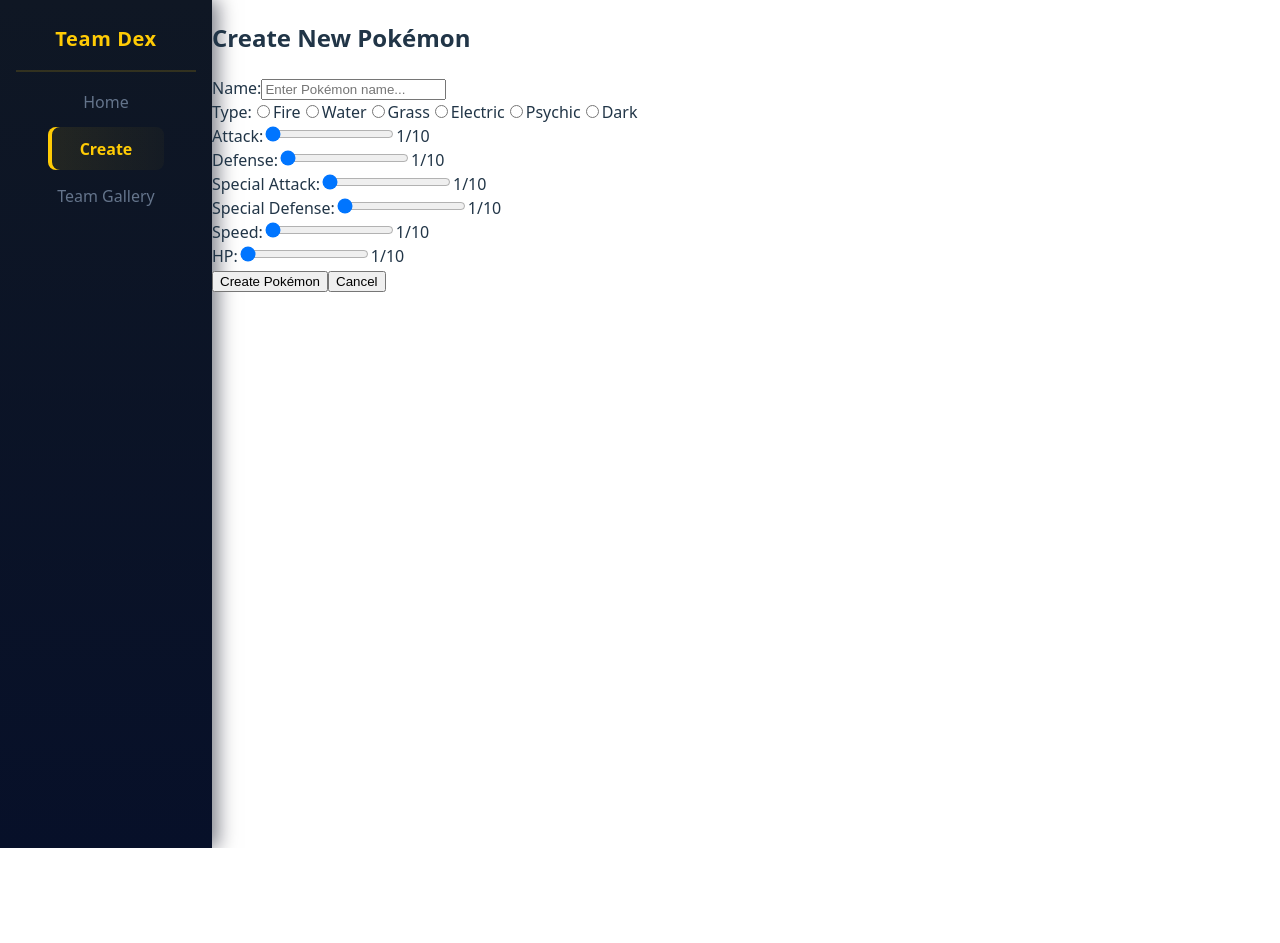
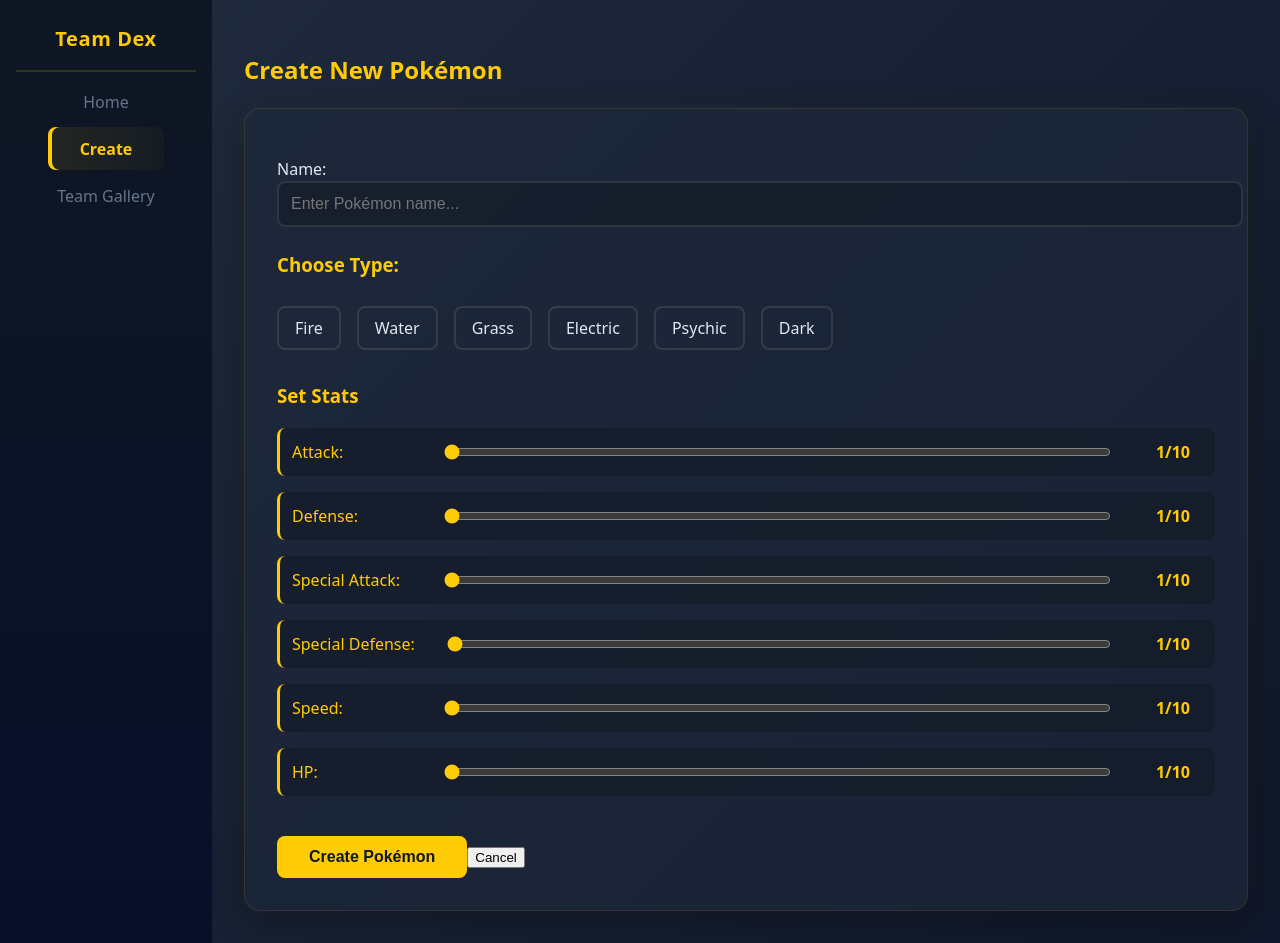
Before and after one commit to anekemuna/team-dex, a React (Vite) app: page /create in a window 1280 px wide. Before the commit the page ends 848 px from the top, so only its background shows below. Built offline with nearby package versions, Linux system fonts and the light colour scheme.

Commit message:
Add Styling for Create Page

```diff
--- /dev/null
+++ b/src/pages/Create.css
@@ -0,0 +1,186 @@
+/* Pokemon-themed Create Form Styles */
+
+/* CSS Custom Properties for Pokemon Types */
+:root {
+  --fire-primary: #ff6b47;
+  --fire-secondary: #ff8a65;
+  --water-primary: #42a5f5;
+  --water-secondary: #64b5f6;
+  --grass-primary: #66bb6a;
+  --grass-secondary: #81c784;
+  --electric-primary: #ffee58;
+  --electric-secondary: #fff176;
+  --psychic-primary: #ab47bc;
+  --psychic-secondary: #ba68c8;
+  --dark-primary: #78909c;
+  --dark-secondary: #90a4ae;
+}
+
+/* Main Container */
+.create {
+  flex: 1;
+  padding: 2rem;
+  background: linear-gradient(135deg, #1e293b, #0f172a);
+  color: #e2e8f0;
+  min-height: 100vh;
+  width: 100vw;
+}
+
+
+/* Type-based color variables */
+.create[data-type="Fire"] {
+  --accent-color: #ff6b47;
+  --accent-light: rgba(255, 107, 71, 0.1);
+}
+
+.create[data-type="Water"] {
+  --accent-color: #42a5f5;
+  --accent-light: rgba(66, 165, 245, 0.1);
+}
+
+.create[data-type="Grass"] {
+  --accent-color: #66bb6a;
+  --accent-light: rgba(102, 187, 106, 0.1);
+}
+
+.create[data-type="Electric"] {
+  --accent-color: #ffee58;
+  --accent-light: rgba(255, 238, 88, 0.1);
+}
+
+.create[data-type="Psychic"] {
+  --accent-color: #ab47bc;
+  --accent-light: rgba(171, 71, 188, 0.1);
+}
+
+.create[data-type="Dark"] {
+  --accent-color: #78909c;
+  --accent-light: rgba(120, 144, 156, 0.1);
+}
+
+/* Form Layout */
+.create form {
+  background: rgba(30, 41, 59, 0.7);
+  border-radius: 16px;
+  padding: 2rem;
+  border: 1px solid var(--accent-light, rgba(255, 203, 5, 0.1));
+  box-shadow: 0 8px 32px rgba(0, 0, 0, 0.3),
+    0 0 20px var(--accent-light, rgba(255, 203, 5, 0.05));
+  margin-top: 1rem;
+}
+
+.create h2,
+.create h3 {
+  color: var(--accent-color, #ffcb05);
+}
+
+/* Slider styling */
+input[type="range"] {
+  accent-color: var(--accent-color, #ffcb05);
+}
+
+/* Type selection styling */
+.type-selection {
+  margin: 1.5rem 0;
+}
+
+.type-selection label {
+  display: inline-block;
+  margin: 0.5rem 1rem 0.5rem 0;
+  padding: 0.5rem 1rem;
+  border: 2px solid rgba(255, 255, 255, 0.1);
+  border-radius: 8px;
+  cursor: pointer;
+  transition: all 0.2s ease;
+}
+
+.type-selection label:hover {
+  border-color: rgba(255, 255, 255, 0.3);
+  background: rgba(255, 255, 255, 0.05);
+}
+
+.type-selection label:has(input:checked) {
+  background: var(--accent-light, rgba(255, 203, 5, 0.1));
+  border-color: var(--accent-color, #ffcb05);
+  color: var(--accent-color, #ffcb05);
+  font-weight: 600;
+}
+
+.type-selection input[type="radio"] {
+  display: none;
+}
+
+/* Stat controls */
+.stat-controls {
+  margin: 1.5rem 0;
+}
+
+.stat-controls > div {
+  display: flex;
+  align-items: center;
+  gap: 1rem;
+  margin: 1rem 0;
+  padding: 0.75rem;
+  background: rgba(0, 0, 0, 0.2);
+  border-radius: 8px;
+  border-left: 3px solid var(--accent-color, #ffcb05);
+}
+
+.stat-controls label {
+  min-width: 120px;
+  font-weight: 500;
+  color: var(--accent-color, #ffcb05);
+}
+
+.stat-controls input[type="range"] {
+  flex: 1;
+  margin: 0 1rem;
+}
+
+.stat-controls span {
+  min-width: 60px;
+  text-align: center;
+  font-weight: 600;
+  color: var(--accent-color, #ffcb05);
+}
+
+/* Input styling */
+.name-input {
+  margin: 1rem 0;
+}
+
+.name-input input {
+  width: 100%;
+  padding: 0.75rem;
+  border: 2px solid rgba(255, 255, 255, 0.1);
+  border-radius: 8px;
+  background: rgba(0, 0, 0, 0.2);
+  color: #e2e8f0;
+  font-size: 1rem;
+  transition: border-color 0.2s ease;
+}
+
+.name-input input:focus {
+  outline: none;
+  border-color: var(--accent-color, #ffcb05);
+}
+
+/* Submit button */
+input[type="submit"] {
+  background: var(--accent-color, #ffcb05);
+  color: #0f172a;
+  padding: 0.75rem 2rem;
+  border: none;
+  border-radius: 8px;
+  font-size: 1rem;
+  font-weight: 600;
+  cursor: pointer;
+  transition: all 0.2s ease;
+  margin-top: 1rem;
+}
+
+input[type="submit"]:hover {
+  background: var(--accent-color, #ffcb05);
+  transform: translateY(-2px);
+  box-shadow: 0 4px 12px rgba(0, 0, 0, 0.3);
+}
--- a/src/pages/Create.jsx
+++ b/src/pages/Create.jsx
@@ -1,4 +1,5 @@
 import { useState, useEffect } from "react";
+import "./Create.css"
 
 const Create = () => {
   const [name, setName] = useState("");
@@ -104,7 +105,7 @@
   };
 
   return (
-    <div className="create">
+    <div className="create" data-type={selectedType}>
       <h2> Create New Pokémon </h2>
       <form>
         <div className="name-input">
@@ -119,10 +120,11 @@
         </div>
 
         <div className="type-selection">
-          <label>Type:</label>
+          <h3>Choose Type:</h3>
+          <div className="type-options">
           {["Fire", "Water", "Grass", "Electric", "Psychic", "Dark"].map(
             (type) => (
-              <label key={type}>
+              <label key={type} className="type-option">
                 <input
                   type="radio"
                   name="pokemonType"
@@ -130,13 +132,15 @@
                   checked={selectedType === type}
                   onChange={(e) => setSelectedType(e.target.value)}
                 />
-                {type}
+                <span className="type-label">{type}</span>
               </label>
             )
           )}
+          </div>
         </div>
 
         <div className="stat-controls">
+          <h3>Set Stats</h3>
           {/* ATTACK */}
           <div className="attack-selection">
             <label htmlFor="attack">Attack:</label>
```
